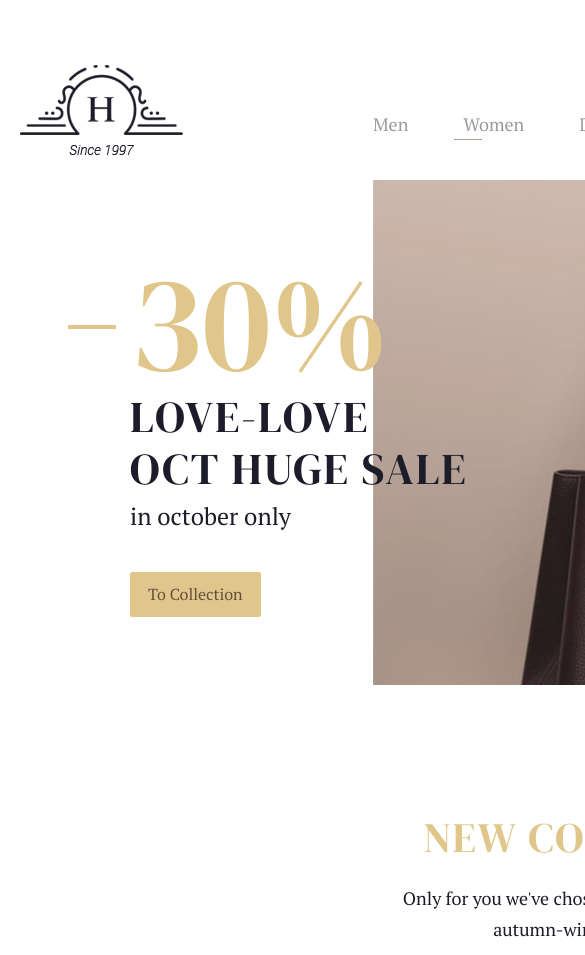
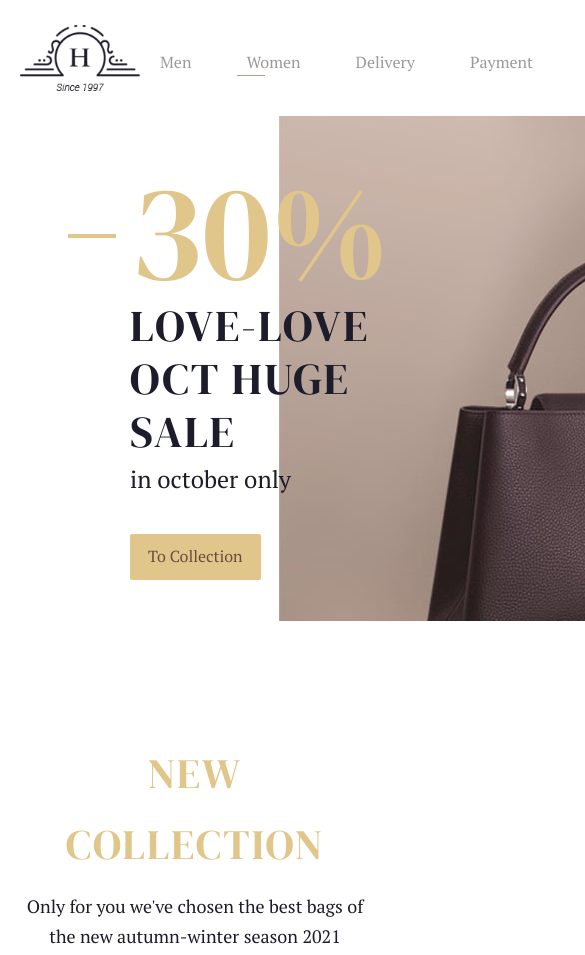
Before and after one commit to Yoona8/bags-shop-markup, a website: page src/index.html in a window 390 px wide. Shown: the top 955 px of the page, 585 px wide, since content can reach past the window. Drawn offline with Linux system fonts and the light colour scheme.

Commit message:
Add responsive header

```diff
--- a/src/styles/blocks/logo.css
+++ b/src/styles/blocks/logo.css
@@ -4,8 +4,9 @@
   height: 90px;
 }
 
-.logo {
-  display: block;
-  width: 163px;
-  height: 90px;
+@media (max-width: 1150px) {
+  .logo {
+    width: 120px;
+    height: 66px;
+  }
 }
--- a/src/styles/blocks/main-menu.css
+++ b/src/styles/blocks/main-menu.css
@@ -32,3 +32,9 @@
   height: 1px;
   background-color: var(--accent-secondary);
 }
+
+@media (max-width: 1150px) {
+  .main-menu {
+    font-size: 16px;
+  }
+}
--- a/src/styles/layout/footer.css
+++ b/src/styles/layout/footer.css
@@ -4,7 +4,7 @@
 }
 
 .footer__inner {
-  width: 1030px;
+  max-width: 1030px;
   display: grid;
   grid-template-columns: repeat(4, 1fr);
   gap: 80px;
--- a/src/styles/layout/header.css
+++ b/src/styles/layout/header.css
@@ -7,8 +7,15 @@
   display: grid;
   align-items: end;
   grid-template-columns: auto 817px;
+  gap: 20px;
 }
 
 .header__menu {
   margin-bottom: 15px;
 }
+
+@media (max-width: 1150px) {
+  .header {
+    padding-top: 25px;
+  }
+}
--- a/src/styles/settings/globals.css
+++ b/src/styles/settings/globals.css
@@ -18,7 +18,8 @@ body {
 }
 
 body {
-  min-width: 1210px;
+  /*min-width: 1210px;*/
+  min-width: 320px;
   font-size: 14px;
   line-height: 1.7;
   font-family: 'PT Serif', Georgia, serif;
@@ -51,7 +52,7 @@ button {
 }
 
 .container {
-  width: 1170px;
+  max-width: 1170px;
   margin: 0 auto;
   padding: 0 20px;
 }
```
